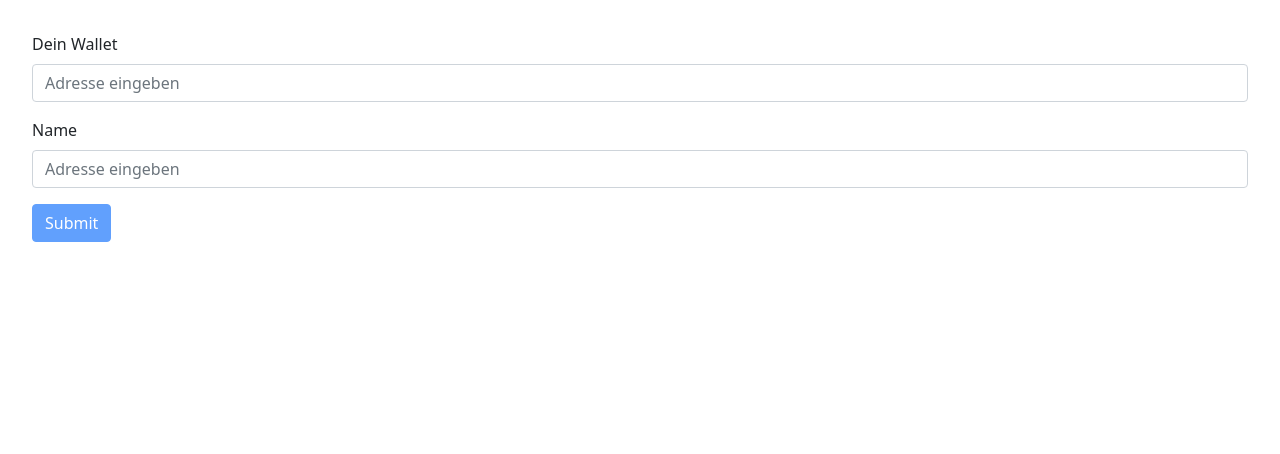
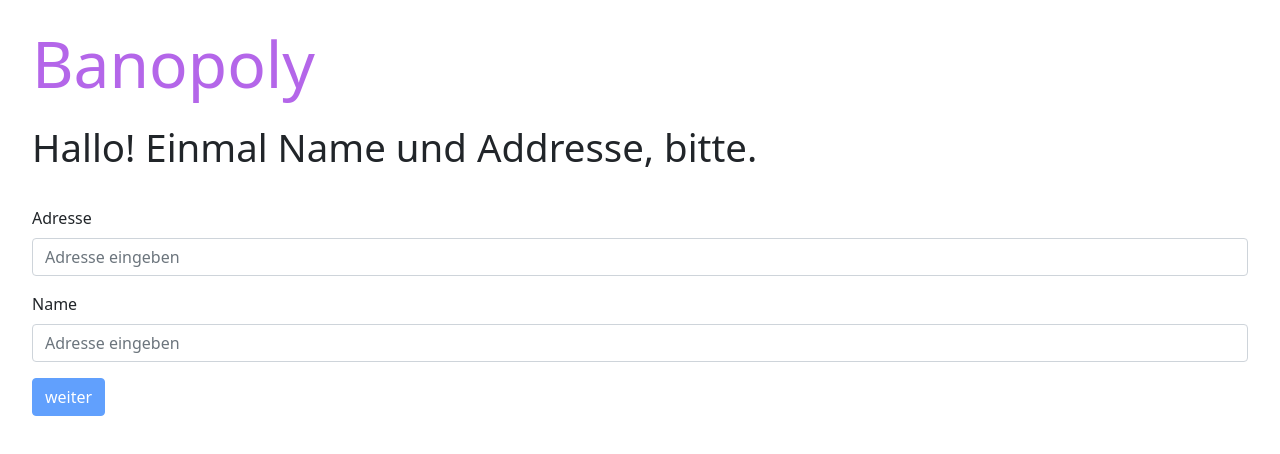
Before and after one commit to jschoedl/banopoly, a Next.js app: page /1/join in a window 1280 px wide. Shown: the top 454 px of the page. Built offline with nearby package versions, Linux system fonts and the light colour scheme; a web font is replaced by a local one; what @bananocoin/bananojs would draw is missing.

Commit message:
tweak layouts

```diff
--- a/components/AddressInput.js
+++ b/components/AddressInput.js
@@ -54,7 +54,7 @@ function AddressInput(props) {
         <Form onSubmit={handleSubmit}>
             {inputs}
             <Button variant="primary" type="submit" disabled={disabled}>
-                Submit
+                weiter
             </Button>
         </Form>
     );
--- a/pages/[gameId]/join.js
+++ b/pages/[gameId]/join.js
@@ -7,6 +7,8 @@ export default function JoinGame() {
     const {gameId} = router.query
 
     return <>
-        <AddressInput accountNames={["Dein Wallet"]} otherNames={["Name"]} next={"/" + gameId + "/wait"}/>
+        <h1>Banopoly</h1><br/>
+        <p>Hallo! Einmal Name und Addresse, bitte.</p><br/>
+        <AddressInput accountNames={["Adresse"]} otherNames={["Name"]} next={"/" + gameId + "/wait"}/>
     </>
 }
--- a/pages/index.js
+++ b/pages/index.js
@@ -5,6 +5,8 @@ import crypto from "crypto";
 export default function Index() {
     const gameId = crypto.randomBytes(8).toString("hex");
     return (<>
+            <h1>Banopoly</h1><br/>
+            <p>Mit welchen Konten soll gespielt werden?</p><br/>
             <AddressInput accountNames={["Bank", "Mitte"]} next={"/" + gameId + "/invite"}/>
         </>
     );
```
